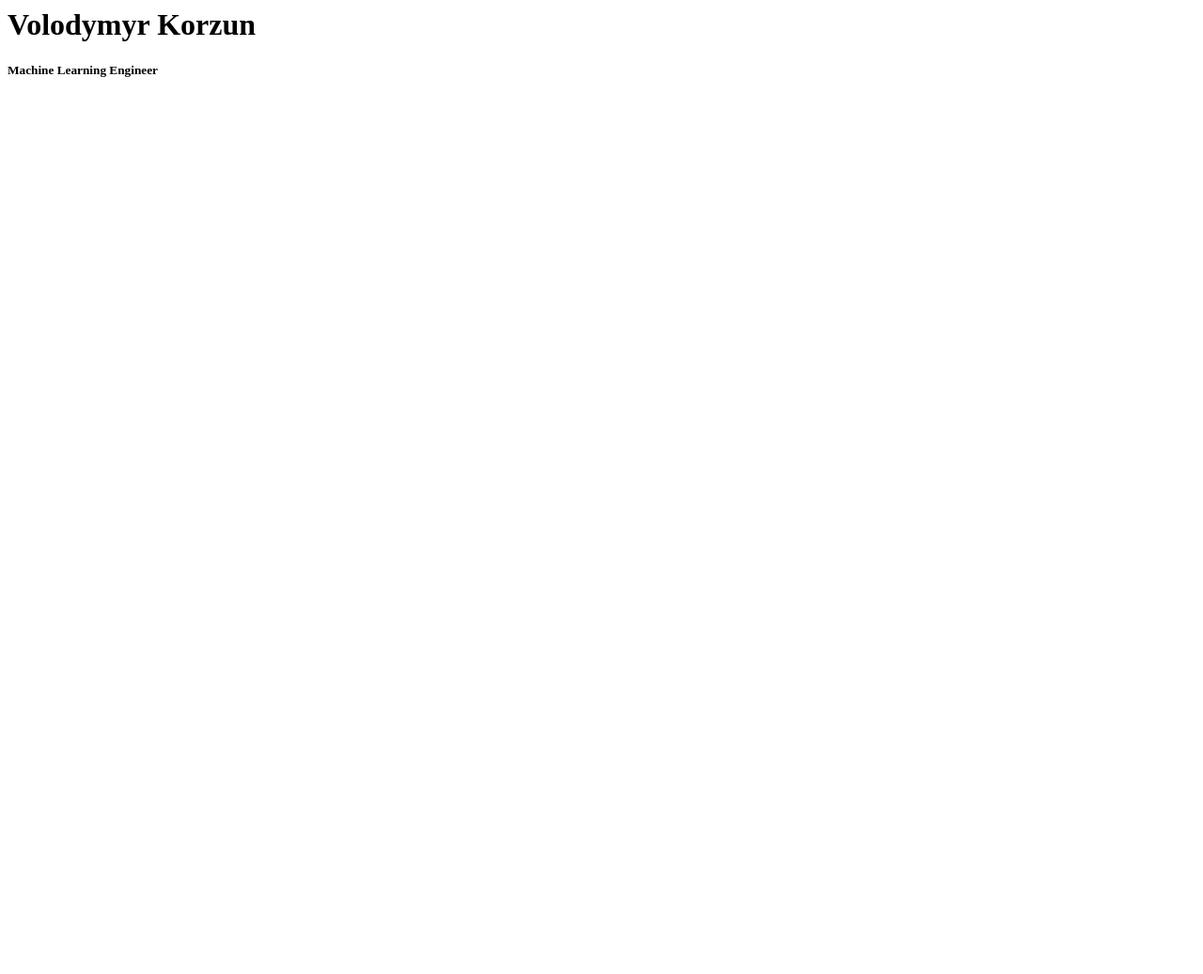
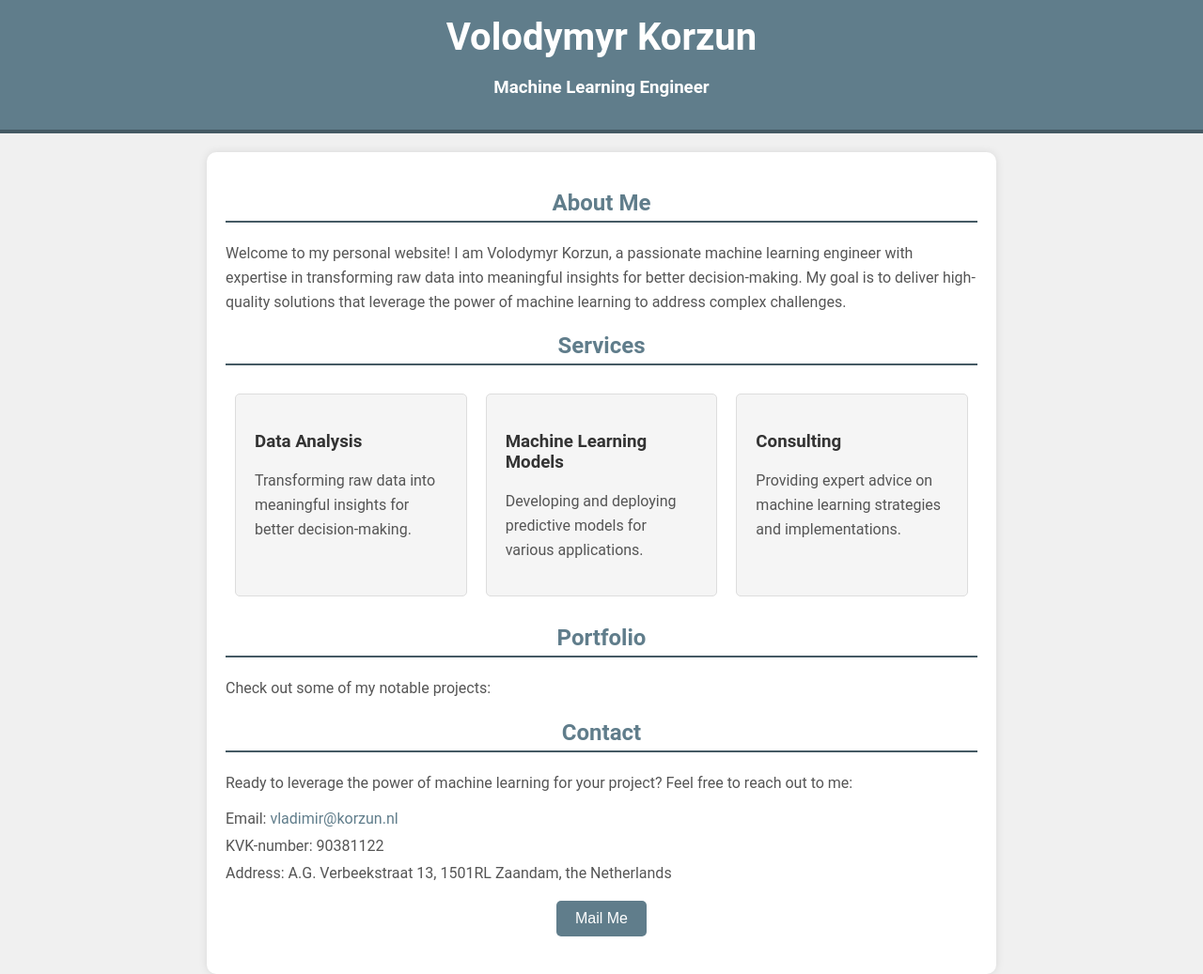
Before and after one commit to VladimirKorzun/VladimirKorzun.github.io, a plain HTML site: page index.html in a window 1280 px wide. Shown: the whole page at 94% size. Before the commit the page ends 800 px from the top, so only its background shows below. Drawn offline with Linux system fonts and the light colour scheme.

Commit message:
Update index.html

```diff
--- a/index.html
+++ b/index.html
@@ -1,9 +1,163 @@
+<!DOCTYPE html>
 <html lang="en">
 <head>
-    <title>Volodymyr Korzun</title>
+    <meta charset="UTF-8">
+    <meta name="viewport" content="width=device-width, initial-scale=1.0">
+    <title>Volodymyr Korzun - Machine Learning Engineer</title>
+    <style>
+        body {
+            font-family: 'Roboto', sans-serif;
+            margin: 0;
+            padding: 0;
+            background-color: #f0f0f0;
+            color: #333;
+        }
+        header {
+            background-color: #607d8b;
+            color: #fff;
+            text-align: center;
+            padding: 1em 0;
+            border-bottom: 4px solid #455a64;
+            animation: fadeIn 1s ease-out;
+        }
+        header h1 {
+            margin: 0;
+            font-size: 2.5em;
+        }
+        header p {
+            margin: 5px 0 0;
+            font-size: 1.2em;
+        }
+        section {
+            max-width: 800px;
+            margin: auto;
+            padding: 20px;
+            background-color: #fff;
+            box-shadow: 0px 0px 10px 0px rgba(0,0,0,0.1);
+            border-radius: 10px;
+            margin-top: 20px;
+            animation: slideUp 1s ease-out;
+        }
+        h2 {
+            color: #607d8b;
+            text-align: center;
+            margin-top: 20px;
+            border-bottom: 2px solid #455a64;
+            padding-bottom: 5px;
+        }
+        p {
+            line-height: 1.6;
+            color: #555;
+        }
+        .services {
+            display: flex;
+            justify-content: space-around;
+            flex-wrap: wrap;
+        }
+        .service {
+            flex: 1;
+            margin: 10px;
+            padding: 20px;
+            border: 1px solid #ddd;
+            border-radius: 5px;
+            background-color: #f5f5f5;
+            animation: fadeIn 1s ease-out;
+            transition: transform 0.3s ease-in-out;
+        }
+        .service:hover {
+            transform: scale(1.05);
+        }
+        .mail-button {
+            display: block;
+            margin: 20px auto;
+            padding: 10px 20px;
+            background-color: #607d8b;
+            color: #fff;
+            border: none;
+            border-radius: 5px;
+            font-size: 1em;
+            cursor: pointer;
+            transition: background-color 0.3s ease-in-out;
+        }
+        .mail-button:hover {
+            background-color: #455a64;
+        }
+        ul {
+            list-style-type: none;
+            padding: 0;
+        }
+        li {
+            margin-bottom: 10px;
+            color: #555;
+        }
+        a {
+            color: #607d8b;
+            text-decoration: none;
+        }
+        a:hover {
+            text-decoration: underline;
+        }
+
+        /* Animation Keyframes */
+        @keyframes fadeIn {
+            from { opacity: 0; }
+            to { opacity: 1; }
+        }
+
+        @keyframes slideUp {
+            from {
+                opacity: 0;
+                transform: translateY(20px);
+            }
+            to {
+                opacity: 1;
+                transform: translateY(0);
+            }
+        }
+    </style>
 </head>
 <body>
-    <h1>Volodymyr Korzun</h1>
-    <h5>Machine Learning Engineer</h5>
+
+    <header>
+        <h1>Volodymyr Korzun</h1>
+        <h3>Machine Learning Engineer</h3>
+    </header>
+
+    <section>
+        <h2>About Me</h2>
+        <p>Welcome to my personal website! I am Volodymyr Korzun, a passionate machine learning engineer with expertise in transforming raw data into meaningful insights for better decision-making. My goal is to deliver high-quality solutions that leverage the power of machine learning to address complex challenges.</p>
+
+        <h2>Services</h2>
+        <div class="services">
+            <div class="service">
+                <h3>Data Analysis</h3>
+                <p>Transforming raw data into meaningful insights for better decision-making.</p>
+            </div>
+            <div class="service">
+                <h3>Machine Learning Models</h3>
+                <p>Developing and deploying predictive models for various applications.</p>
+            </div>
+            <div class="service">
+                <h3>Consulting</h3>
+                <p>Providing expert advice on machine learning strategies and implementations.</p>
+            </div>
+        </div>
+
+        <h2>Portfolio</h2>
+        <p>Check out some of my notable projects:</p>
+        <!-- Add links to your projects here -->
+
+        <h2>Contact</h2>
+        <p>Ready to leverage the power of machine learning for your project? Feel free to reach out to me:</p>
+        <ul>
+            <li>Email: <a href="mailto:vladimir@korzun.nl">vladimir@korzun.nl</a></li>
+            <li>KVK-number: 90381122</li>
+            <li>Address: A.G. Verbeekstraat 13, 1501RL Zaandam, the Netherlands</li>
+        </ul>
+
+        <!-- Mail Me Button -->
+        <button class="mail-button" onclick="window.location.href='mailto:vladimir@korzun.nl'">Mail Me</button>
+    </section>
+
 </body>
 </html>
```
